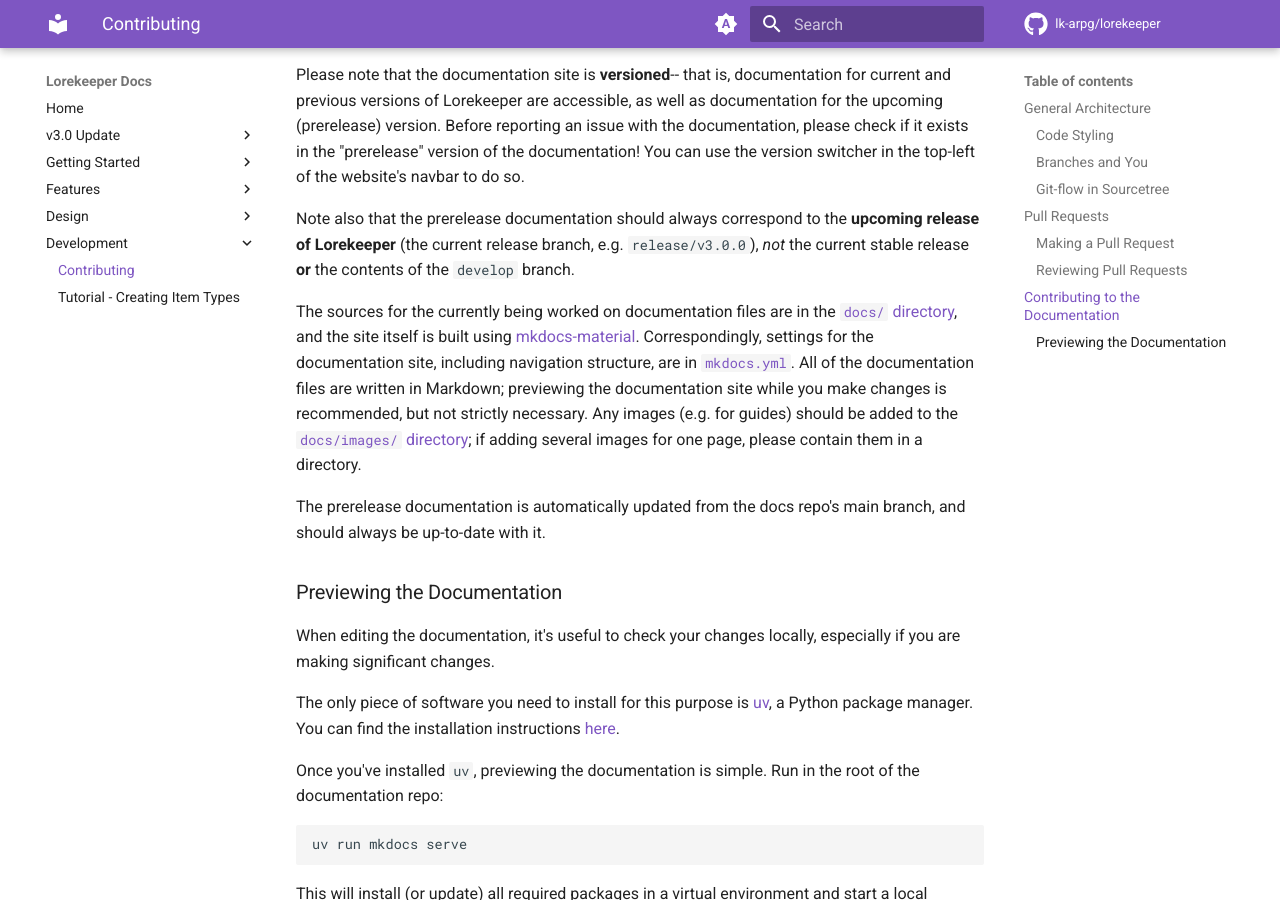
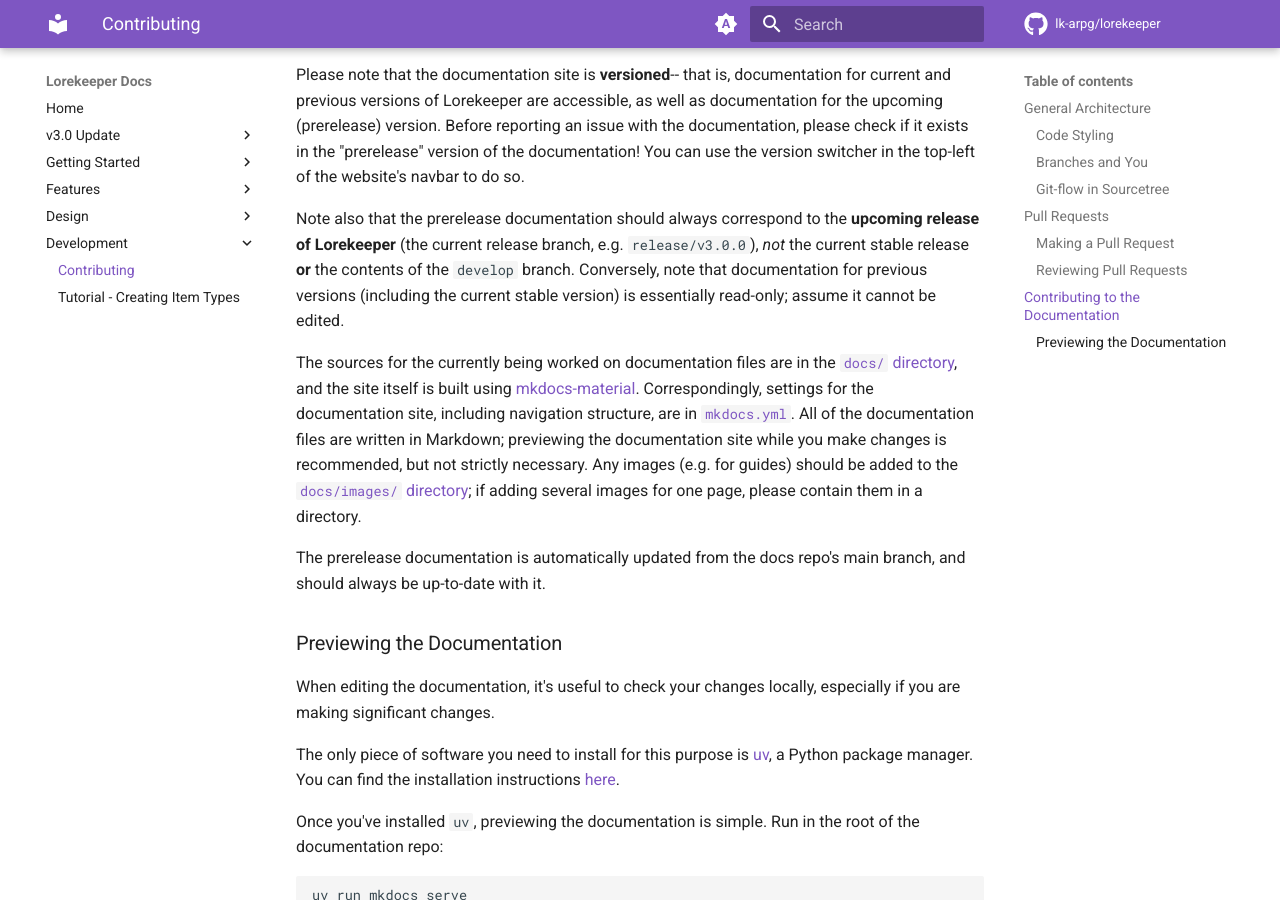
Before and after one commit to lk-arpg/lk-docs, an MkDocs documentation site: the page built from docs/contributing.md, in a window 1280 px wide and 900 px high, scrolled down 5114 px. Built offline with MkDocs 1.6.1 and Material for MkDocs 9.7.7, drawn with Linux system fonts in a browser that asks for light colours; comment, search, counter and statistics services are not loaded; the version menu is left out.

Commit message:
feat(contributing): add note about previous versions' docs being read-only

```diff
--- a/docs/contributing.md
+++ b/docs/contributing.md
@@ -111,7 +111,7 @@ Likewise, we appreciate contributions, bug reports, and so on to our documentati
 
 Please note that the documentation site is **versioned**-- that is, documentation for current and previous versions of Lorekeeper are accessible, as well as documentation for the upcoming (prerelease) version. Before reporting an issue with the documentation, please check if it exists in the "prerelease" version of the documentation! You can use the version switcher in the top-left of the website's navbar to do so.
 
-Note also that the prerelease documentation should always correspond to the **upcoming release of Lorekeeper** (the current release branch, e.g. `release/v3.0.0`), *not* the current stable release **or** the contents of the `develop` branch.
+Note also that the prerelease documentation should always correspond to the **upcoming release of Lorekeeper** (the current release branch, e.g. `release/v3.0.0`), *not* the current stable release **or** the contents of the `develop` branch. Conversely, note that documentation for previous versions (including the current stable version) is essentially read-only; assume it cannot be edited.
 
 The sources for the currently being worked on documentation files are in the [`docs/` directory](https://github.com/lk-arpg/lk-docs/tree/main/docs), and the site itself is built using [mkdocs-material](https://squidfunk.github.io/mkdocs-material/). Correspondingly, settings for the documentation site, including navigation structure, are in [`mkdocs.yml`](https://github.com/lk-arpg/lk-docs/blob/main/mkdocs.yml). All of the documentation files are written in Markdown; previewing the documentation site while you make changes is recommended, but not strictly necessary. Any images (e.g. for guides) should be added to the [`docs/images/` directory](https://github.com/lk-arpg/lk-docs/tree/main/docs/images); if adding several images for one page, please contain them in a directory.
 
```
